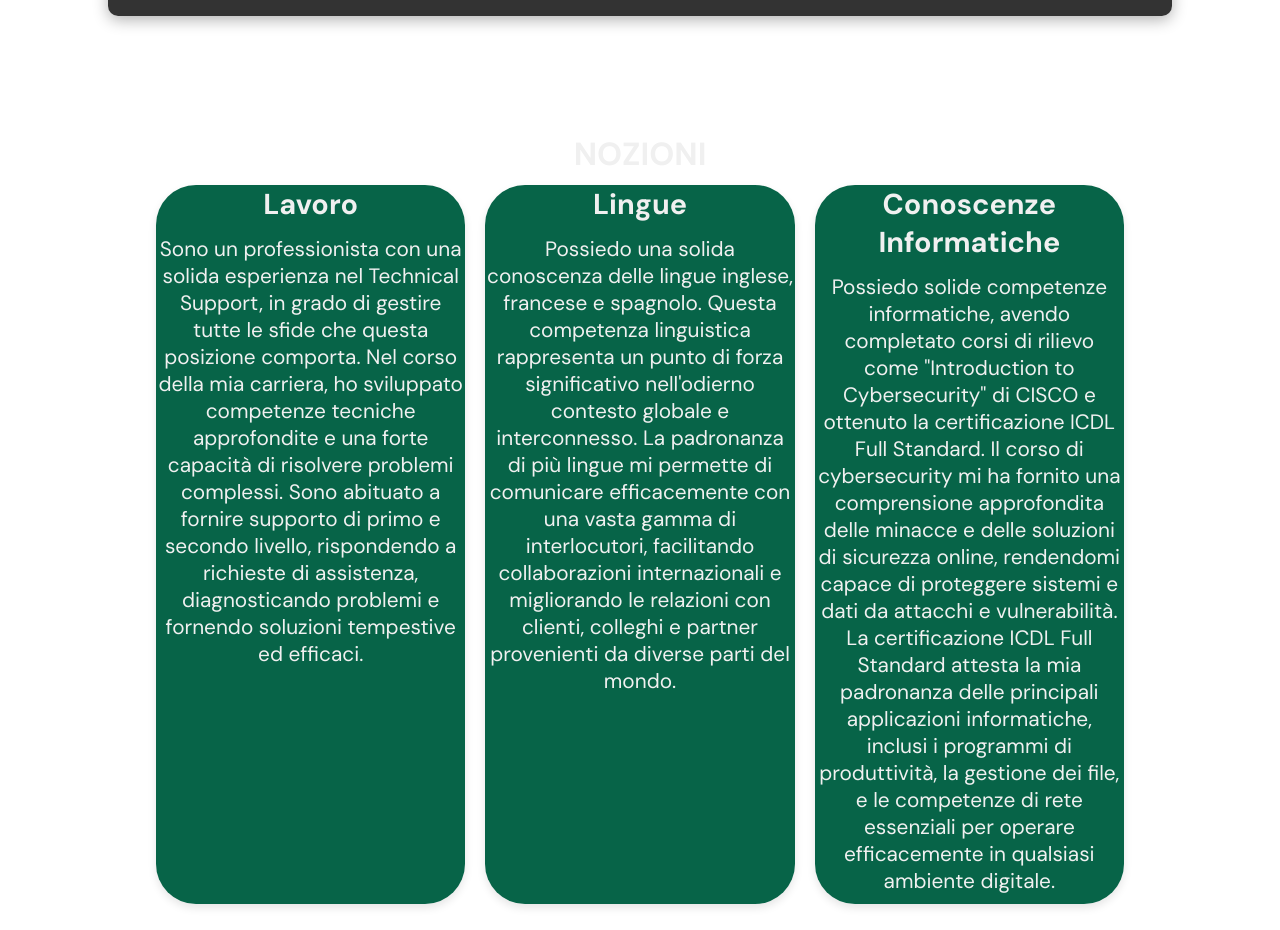
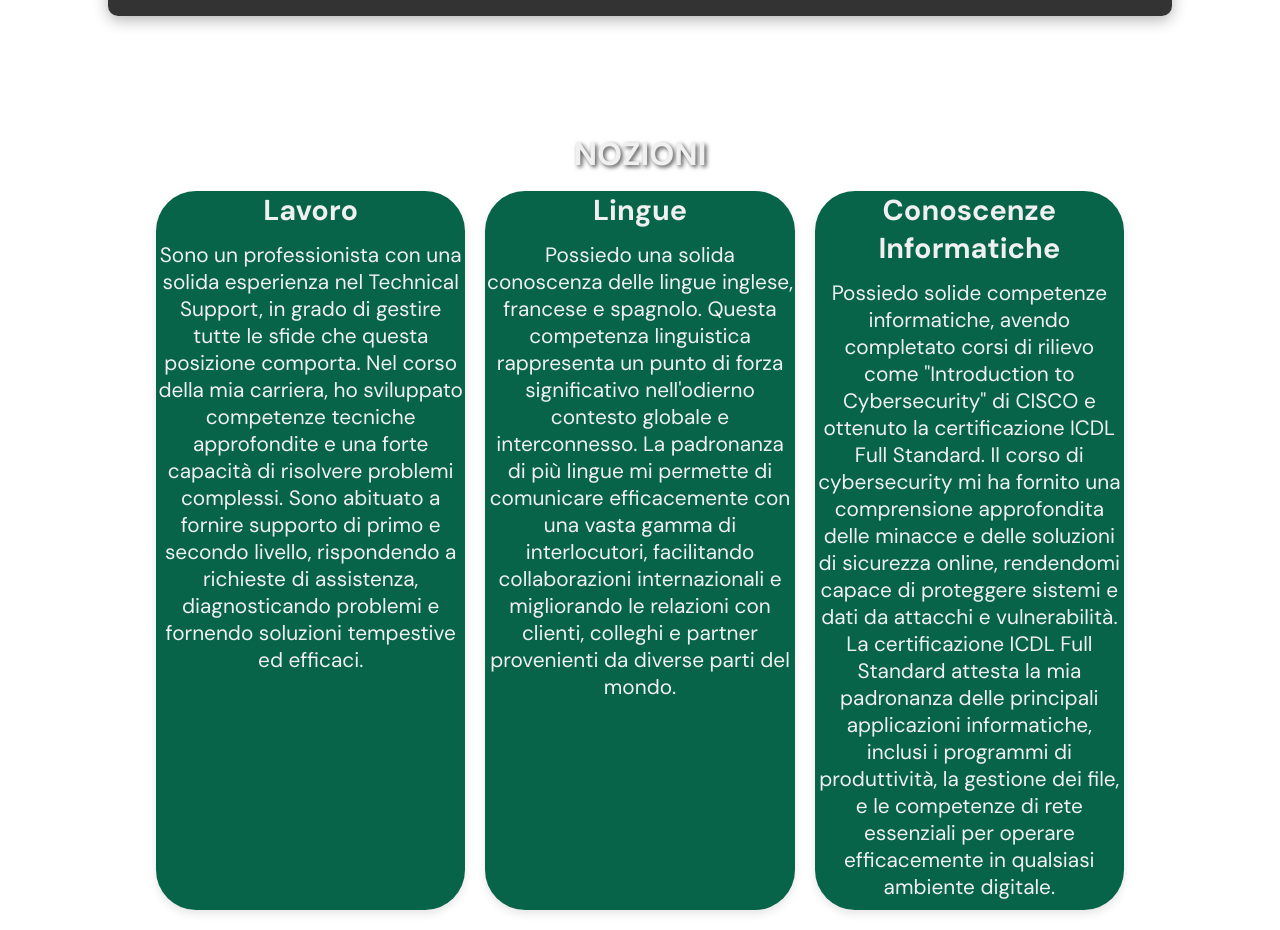
Before and after one commit to riccardocru7/RC-Portfolio, a plain HTML site: page index.html in a window 1280 px wide. Shown: the part 2520-3450 px from the top of the page. Drawn offline with Linux system fonts and the light colour scheme.

Commit message:
notions color

```diff
--- a/styles.css
+++ b/styles.css
@@ -431,6 +431,12 @@ section {
     transition: transform 0.3s, box-shadow 0.3s;
 }
 
+#notions h2 {
+    font-size: 2rem;
+    color: #f0f0f0;
+    text-shadow: 2px 2px 4px rgba(0, 0, 0, 0.7);
+    margin-bottom: 1rem;
+}
 .notion-card:hover {
     transform: translateY(-5px);
     box-shadow: 0 8px 15px rgba(0, 0, 0, 0.2);
```
